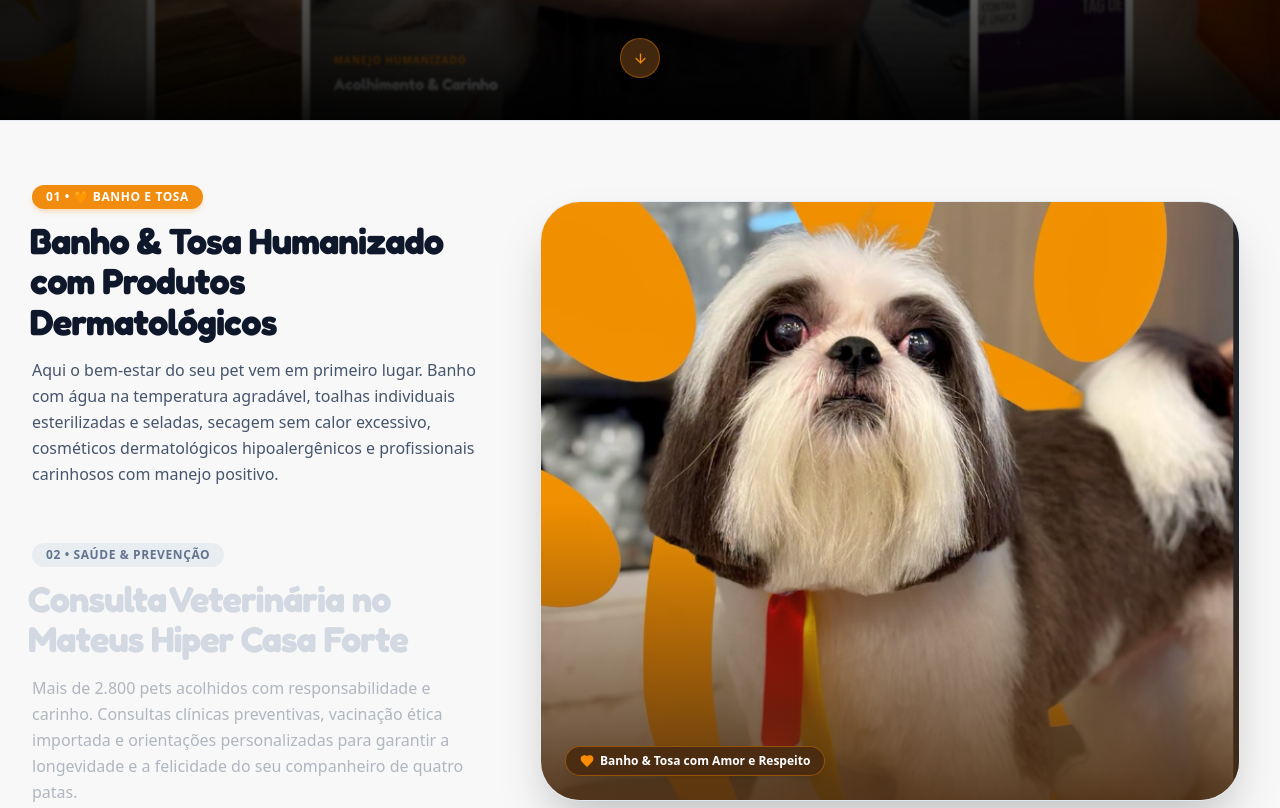
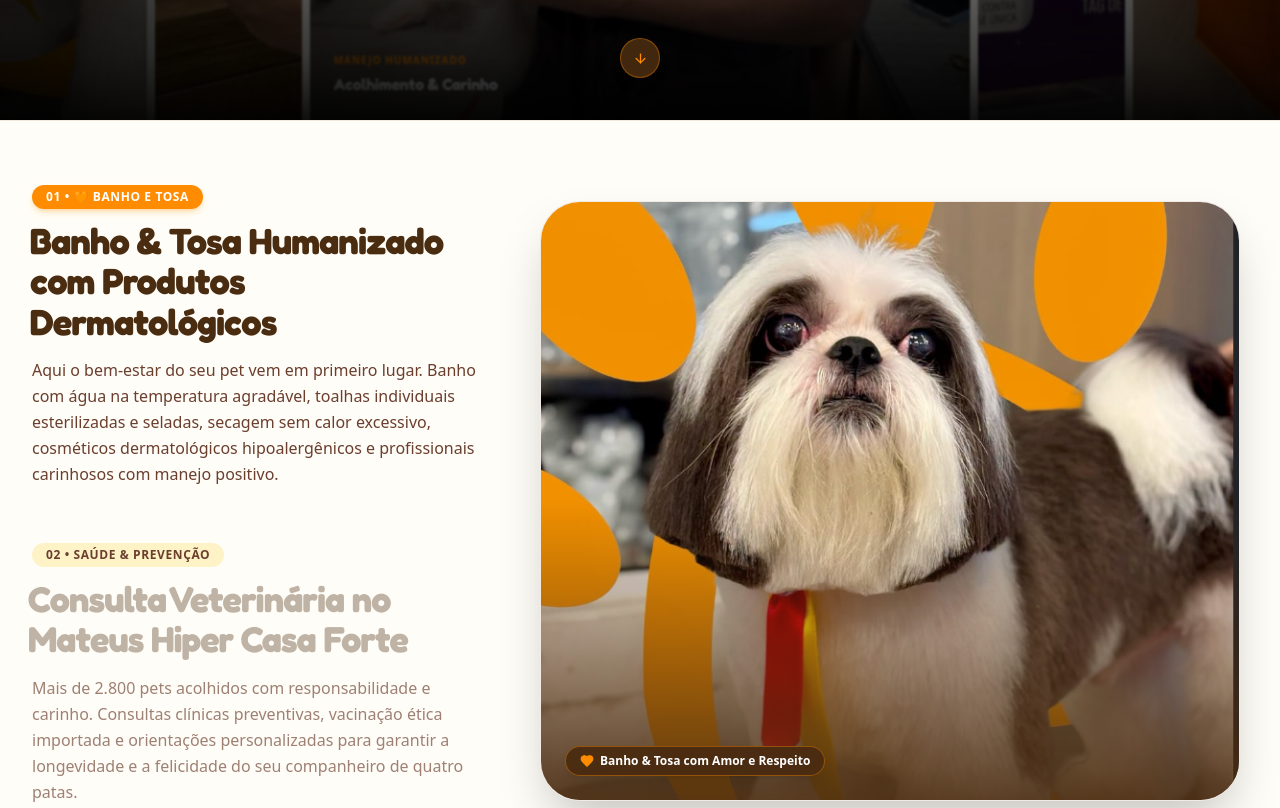
Before and after one commit to Gee152/petshop, an Astro site: page / in a window 1280 px wide. Shown: the part 680-1488 px from the top of the page. Built offline with nearby package versions, Linux system fonts and the light colour scheme; Astro itself is replaced by a stand-in of ours.

Commit message:
fix: corrige visibilidade e cores dos textos dos pilares no StickyScroll

```diff
--- a/src/components/ui/sticky-scroll-reveal.jsx
+++ b/src/components/ui/sticky-scroll-reveal.jsx
@@ -27,17 +27,17 @@ export const StickyScroll = ({
   });
 
   const backgroundColors = [
-    "rgb(248 248 248)", // ice-white
-    "rgb(255 255 255)", // white
-    "rgb(243 244 246)", // gray-100
-    "rgb(255 255 255)", // white
+    "#FFFDF7",
+    "#FFFFFF",
+    "#FFFDF7",
+    "#FFFFFF",
   ];
 
   const linearGradients = [
-    "linear-gradient(to bottom right, rgb(16, 28, 48), rgb(10, 18, 32))",
-    "linear-gradient(to bottom right, rgb(242, 140, 15), rgb(222, 125, 9))",
-    "linear-gradient(to bottom right, rgb(16, 28, 48), rgb(30, 41, 59))",
-    "linear-gradient(to bottom right, rgb(111, 195, 75), rgb(22, 163, 74))",
+    "linear-gradient(to bottom right, #4A2C11, #361E0A)",
+    "linear-gradient(to bottom right, #FF8C00, #FFB300)",
+    "linear-gradient(to bottom right, #4A2C11, #6B3E2E)",
+    "linear-gradient(to bottom right, #FFB300, #E67A00)",
   ];
 
   const [backgroundGradient, setBackgroundGradient] = useState(linearGradients[0]);
@@ -54,14 +54,14 @@ export const StickyScroll = ({
         backgroundColor: backgroundColors[activeCard % backgroundColors.length],
       }}
       className={cn(
-        "w-full border-y border-slate-200/80 transition-colors duration-700 py-8 sm:py-12 lg:py-14 relative overflow-hidden",
+        "w-full border-y border-amber-900/10 transition-colors duration-700 py-8 sm:py-12 lg:py-14 relative overflow-hidden",
         className
       )}
     >
       {/* Header e Métricas Centralizados no Topo */}
       {header && (
         <div className="max-w-7xl mx-auto px-4 sm:px-6 lg:px-8 mb-6 sm:mb-8">
-          <div className="w-full border-b border-slate-200/70 pb-6 sm:pb-8">
+          <div className="w-full border-b border-amber-900/10 pb-6 sm:pb-8">
             {header}
           </div>
         </div>
@@ -70,7 +70,7 @@ export const StickyScroll = ({
       {/* Scroll Container de Largura Total (w-full): Joga a barra de rolagem para a lateral da tela */}
       <div
         ref={ref}
-        className="w-full h-[38rem] sm:h-[42rem] xl:h-[46rem] overflow-y-auto scrollbar-thin scrollbar-thumb-orange-300 hover:scrollbar-thumb-orange-500 pr-1 sm:pr-2"
+        className="w-full h-[38rem] sm:h-[42rem] xl:h-[46rem] overflow-y-auto scrollbar-thin scrollbar-thumb-amber-300 hover:scrollbar-thumb-[#FF8C00] pr-1 sm:pr-2"
       >
         <div className="max-w-[86rem] mx-auto px-4 sm:px-6 lg:px-8 flex flex-col lg:flex-row justify-center items-start gap-8 lg:gap-14 xl:gap-16">
           {/* Coluna de Conteúdo/Pilares Centralizada */}
@@ -86,8 +86,8 @@ export const StickyScroll = ({
                     className={cn(
                       "px-3.5 py-1 rounded-full text-[10px] sm:text-xs font-extrabold uppercase tracking-wider transition-all duration-300",
                       activeCard === index
-                        ? "bg-[#F28C0F] text-white shadow-md shadow-[#F28C0F]/20"
-                        : "bg-slate-200/70 text-slate-500"
+                        ? "bg-[#FF8C00] text-white shadow-md shadow-[#FF8C00]/25"
+                        : "bg-amber-100 text-[#6B3E2E]"
                     )}
                   >
                     0{index + 1} • {item.badge || "Pilar Exclusivo"}
@@ -96,16 +96,16 @@ export const StickyScroll = ({
 
                 {/* Título do Pilar */}
                 <motion.h3
-                  initial={{ opacity: 0 }}
+                  initial={false}
                   animate={{
-                    opacity: activeCard === index ? 1 : 0.35,
+                    opacity: activeCard === index ? 1 : 0.5,
                     scale: activeCard === index ? 1.01 : 1,
                     x: activeCard === index ? 0 : -4,
                   }}
                   transition={{ duration: 0.35 }}
                   className={cn(
                     "text-2xl sm:text-3xl lg:text-4xl font-extrabold font-heading tracking-tight transition-colors duration-300",
-                    activeCard === index ? "text-slate-900" : "text-slate-400"
+                    activeCard === index ? "text-[#4A2C11]" : "text-[#4A2C11]/70"
                   )}
                 >
                   {item.title}
@@ -113,18 +113,18 @@ export const StickyScroll = ({
 
                 {/* Descrição */}
                 <motion.p
-                  initial={{ opacity: 0 }}
+                  initial={false}
                   animate={{
-                    opacity: activeCard === index ? 1 : 0.4,
+                    opacity: activeCard === index ? 1 : 0.65,
                   }}
                   transition={{ duration: 0.35 }}
-                  className="text-sm sm:text-base text-slate-600 mt-3 sm:mt-4 leading-relaxed font-normal"
+                  className="text-sm sm:text-base text-[#6B3E2E] mt-3 sm:mt-4 leading-relaxed font-normal"
                 >
                   {item.description}
                 </motion.p>
 
                 {/* Mobile First: Exibição visual ampliada do card inline no celular/tablet */}
-                <div className="block lg:hidden mt-6 rounded-3xl overflow-hidden border border-slate-200/80 shadow-xl h-80 sm:h-[28rem] w-full">
+                <div className="block lg:hidden mt-6 rounded-3xl overflow-hidden border border-amber-900/10 shadow-xl h-80 sm:h-[28rem] w-full">
                   {item.content}
                 </div>
               </div>
@@ -136,7 +136,7 @@ export const StickyScroll = ({
           {/* Desktop Only: Sticky Right Preview Panel Ampliado */}
           <div
             className={cn(
-              "hidden lg:block h-[520px] xl:h-[600px] 2xl:h-[640px] w-[540px] xl:w-[700px] 2xl:w-[760px] rounded-[2.5rem] bg-white sticky top-6 overflow-hidden shadow-2xl border border-slate-200/90 transition-all duration-500 shrink-0",
+              "hidden lg:block h-[520px] xl:h-[600px] 2xl:h-[640px] w-[540px] xl:w-[700px] 2xl:w-[760px] rounded-[2.5rem] bg-white sticky top-6 overflow-hidden shadow-2xl border border-amber-900/10 transition-all duration-500 shrink-0",
               contentClassName
             )}
           >
```
